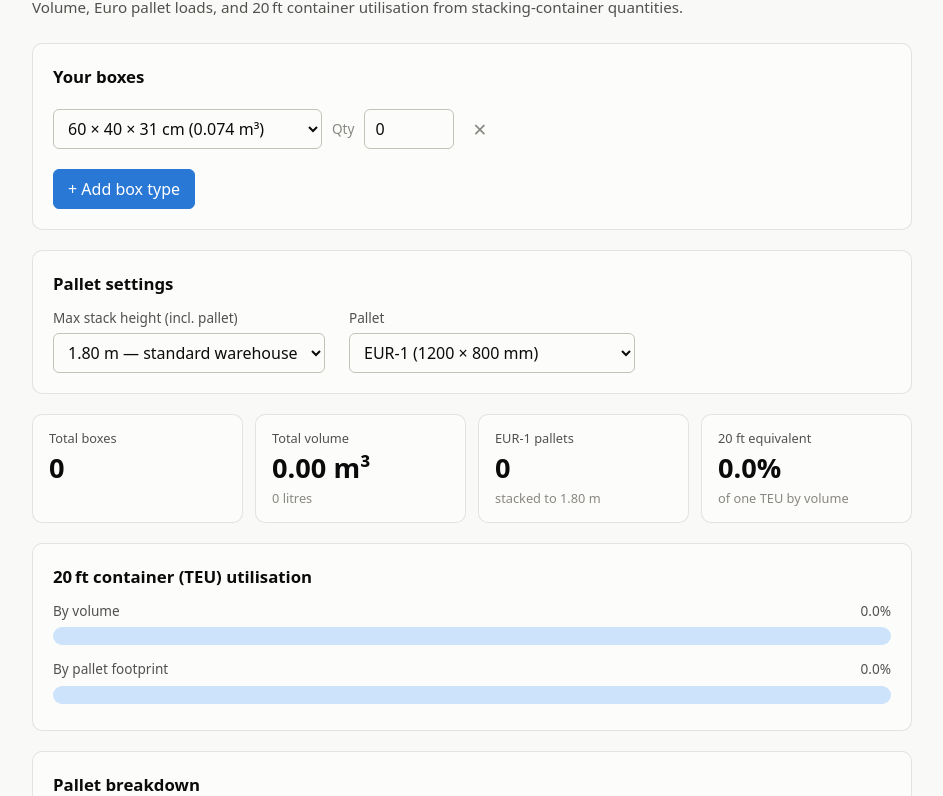
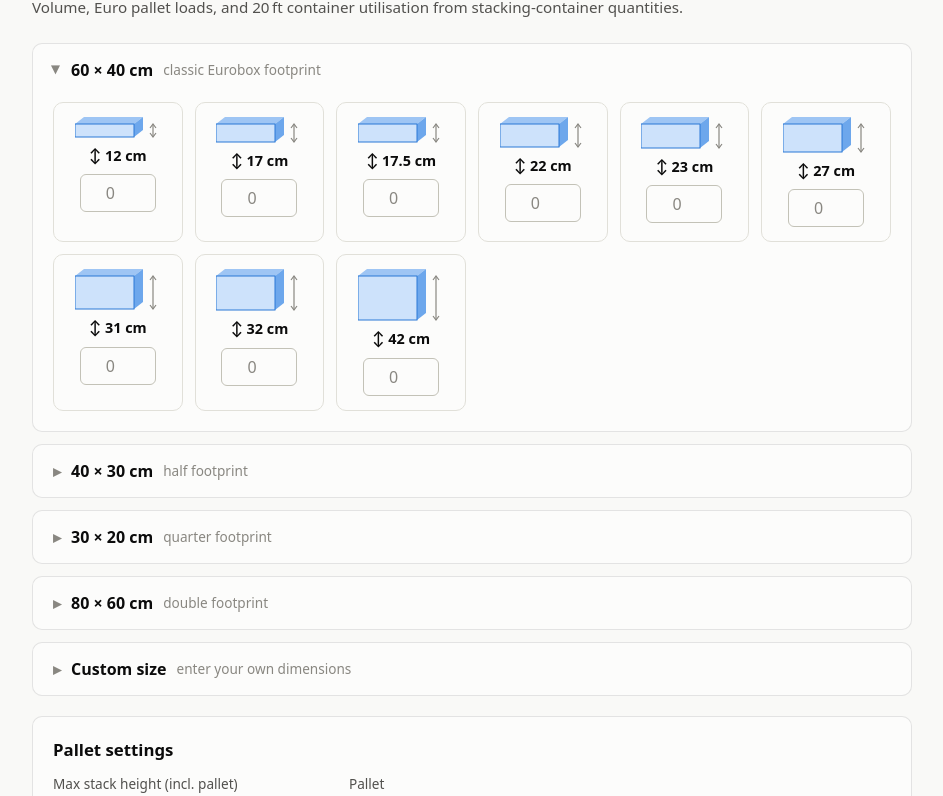
Before and after one commit to danielrosehill/storage-container-calculator, a plain HTML site: page index.html in a window 1280 px wide. Shown: the part 68-864 px from the top of the page, without its empty margins (168-1111 px from the left). Drawn offline with Linux system fonts and the light colour scheme.

Commit message:
Footprint-grouped tile UI with box icons + A4 PDF report
Co-Authored-By: Claude Fable 5 <noreply@anthropic.com>

```diff
--- a/index.html
+++ b/index.html
@@ -20,7 +20,9 @@
     --accent-track: #cde2fb;
     --accent-deep: #1c5cab;
     --critical: #d03b3b;
-    --good-text: #006300;
+    --box-front: #cde2fb;
+    --box-top: #9ec5f4;
+    --box-side: #6da7ec;
   }
   @media (prefers-color-scheme: dark) {
     :root:not([data-theme="light"]) {
@@ -37,7 +39,9 @@
       --accent-track: #184f95;
       --accent-deep: #86b6ef;
       --critical: #e66767;
-      --good-text: #0ca30c;
+      --box-front: #1c5cab;
+      --box-top: #2a78d6;
+      --box-side: #184f95;
     }
   }
   * { box-sizing: border-box; margin: 0; padding: 0; }
@@ -49,6 +53,7 @@
     padding: 24px 16px 64px;
   }
   main { max-width: 880px; margin: 0 auto; }
+  .page-head { display: flex; justify-content: space-between; align-items: flex-start; gap: 16px; flex-wrap: wrap; }
   h1 { font-size: 1.5rem; margin-bottom: 4px; }
   .subtitle { color: var(--text-secondary); margin-bottom: 24px; font-size: 0.95rem; }
   .card {
@@ -59,16 +64,17 @@
     margin-bottom: 20px;
   }
   .card h2 { font-size: 1.05rem; margin-bottom: 12px; }
-  /* ---- box rows ---- */
-  .box-row {
-    display: flex;
-    gap: 10px;
-    align-items: center;
-    flex-wrap: wrap;
-    padding: 8px 0;
-    border-bottom: 1px solid var(--grid);
+  button {
+    font: inherit;
+    padding: 8px 16px;
+    border: 1px solid var(--baseline);
+    border-radius: 6px;
+    background: var(--surface-1);
+    color: var(--text-primary);
+    cursor: pointer;
   }
-  .box-row:last-of-type { border-bottom: none; }
+  button:hover { border-color: var(--accent); }
+  button.primary { background: var(--accent); border-color: var(--accent); color: #fff; }
   select, input[type="number"] {
     font: inherit;
     padding: 7px 10px;
@@ -77,33 +83,72 @@
     background: var(--surface-1);
     color: var(--text-primary);
   }
-  select { min-width: 230px; }
-  input[type="number"] { width: 90px; }
-  .custom-dims { display: none; gap: 6px; align-items: center; }
-  .custom-dims.visible { display: flex; }
-  .custom-dims input { width: 70px; }
-  .custom-dims span { color: var(--text-muted); font-size: 0.85rem; }
-  button {
-    font: inherit;
-    padding: 7px 14px;
-    border: 1px solid var(--baseline);
-    border-radius: 6px;
+  /* ---- footprint accordions ---- */
+  details.footprint {
     background: var(--surface-1);
-    color: var(--text-primary);
+    border: 1px solid var(--border);
+    border-radius: 10px;
+    margin-bottom: 12px;
+    overflow: hidden;
+  }
+  details.footprint summary {
     cursor: pointer;
+    padding: 14px 20px;
+    font-weight: 600;
+    display: flex;
+    align-items: center;
+    gap: 10px;
+    list-style: none;
   }
-  button:hover { border-color: var(--accent); }
-  button.primary { background: var(--accent); border-color: var(--accent); color: #fff; }
-  button.remove {
-    border: none;
-    background: none;
+  details.footprint summary::-webkit-details-marker { display: none; }
+  details.footprint summary::before {
+    content: "▸";
     color: var(--text-muted);
-    font-size: 1.1rem;
-    padding: 4px 8px;
+    transition: transform 0.15s ease;
   }
-  button.remove:hover { color: var(--critical); }
-  .row-label { font-size: 0.85rem; color: var(--text-muted); }
-  .add-row-wrap { margin-top: 12px; }
+  details.footprint[open] summary::before { transform: rotate(90deg); }
+  summary .fp-sub { font-weight: 400; color: var(--text-muted); font-size: 0.85rem; }
+  summary .fp-count {
+    margin-left: auto;
+    font-weight: 600;
+    font-size: 0.85rem;
+    color: var(--accent-deep);
+    background: var(--accent-track);
+    border-radius: 999px;
+    padding: 2px 12px;
+  }
+  summary .fp-count:empty { display: none; }
+  .size-grid {
+    display: grid;
+    grid-template-columns: repeat(auto-fill, minmax(128px, 1fr));
+    gap: 12px;
+    padding: 6px 20px 20px;
+  }
+  .size-tile {
+    border: 1px solid var(--grid);
+    border-radius: 10px;
+    padding: 12px 10px 14px;
+    text-align: center;
+    background: var(--surface-1);
+  }
+  .size-tile.active { border-color: var(--accent); box-shadow: 0 0 0 1px var(--accent); }
+  .size-tile svg { display: block; margin: 0 auto 4px; }
+  .size-tile .ht-label { font-size: 0.9rem; font-weight: 600; margin-bottom: 8px; }
+  .size-tile input {
+    width: 76px;
+    text-align: center;
+    padding: 6px 4px;
+  }
+  .size-tile input::placeholder { color: var(--text-muted); }
+  /* custom rows */
+  .custom-row { display: flex; gap: 8px; align-items: center; flex-wrap: wrap; padding: 6px 0; }
+  .custom-row input { width: 74px; }
+  .custom-row .x { color: var(--text-muted); }
+  .custom-row button.remove { border: none; background: none; color: var(--text-muted); font-size: 1.05rem; padding: 4px 8px; }
+  .custom-row button.remove:hover { color: var(--critical); }
+  .custom-wrap { padding: 6px 20px 16px; }
+  .custom-wrap .add { margin-top: 8px; }
+  .custom-hint { font-size: 0.8rem; color: var(--text-muted); margin-top: 6px; }
   /* ---- settings ---- */
   .settings { display: flex; gap: 24px; flex-wrap: wrap; }
   .setting label { display: block; font-size: 0.85rem; color: var(--text-secondary); margin-bottom: 4px; }
@@ -137,7 +182,8 @@
     border-radius: 9px;
     background: var(--accent-track);
     overflow: hidden;
-    position: relative;
+    print-color-adjust: exact;
+    -webkit-print-color-adjust: exact;
   }
   .meter .fill {
     height: 100%;
@@ -163,7 +209,7 @@
   /* ---- pallet diagrams ---- */
   .diagrams { display: flex; gap: 20px; flex-wrap: wrap; }
   .diagram { text-align: center; }
-  .diagram .cap { font-size: 0.8rem; color: var(--text-secondary); margin-top: 6px; max-width: 200px; }
+  .diagram .cap { font-size: 0.8rem; color: var(--text-secondary); margin-top: 6px; max-width: 220px; }
   .diagram svg { display: block; }
   .empty-note { color: var(--text-muted); font-size: 0.9rem; }
   footer {
@@ -173,22 +219,62 @@
     color: var(--text-muted);
   }
   footer p { margin-bottom: 4px; }
+  /* ---- print (A4 PDF report) ---- */
+  .print-only { display: none; }
+  @media print {
+    @page { size: A4; margin: 14mm; }
+    :root {
+      color-scheme: light;
+      --surface-1: #ffffff; --page: #ffffff;
+      --text-primary: #0b0b0b; --text-secondary: #52514e; --text-muted: #898781;
+      --grid: #e1e0d9; --baseline: #c3c2b7; --border: #d5d4cd;
+      --accent: #2a78d6; --accent-track: #cde2fb; --accent-deep: #1c5cab;
+      --critical: #d03b3b;
+      --box-front: #cde2fb; --box-top: #9ec5f4; --box-side: #6da7ec;
+    }
+    body { padding: 0; background: #ffffff; }
+    .no-print { display: none !important; }
+    .print-only { display: block; }
+    .card { border: none; padding: 0; margin-bottom: 18px; break-inside: avoid; }
+    .card h2 { border-bottom: 1px solid var(--baseline); padding-bottom: 4px; margin-bottom: 10px; }
+    .tiles { break-inside: avoid; grid-template-columns: repeat(4, 1fr); }
+    .tile { break-inside: avoid; }
+    footer { break-inside: avoid; }
+    .diagrams { break-inside: avoid; }
+    * { print-color-adjust: exact; -webkit-print-color-adjust: exact; }
+    .print-head { margin-bottom: 18px; }
+    .print-head h1 { font-size: 1.3rem; }
+    .print-meta { font-size: 0.85rem; color: var(--text-secondary); }
+  }
 </style>
 </head>
 <body>
 <main>
-  <h1>Eurobox Logistics Calculator</h1>
-  <p class="subtitle">Volume, Euro pallet loads, and 20&thinsp;ft container utilisation from stacking-container quantities.</p>
+  <div class="print-only print-head">
+    <h1>Eurobox Logistics Calculation</h1>
+    <p class="print-meta" id="printMeta"></p>
+  </div>
 
-  <section class="card">
-    <h2>Your boxes</h2>
-    <div id="rows"></div>
-    <div class="add-row-wrap">
-      <button id="addRow" class="primary" type="button">+ Add box type</button>
+  <div class="page-head no-print">
+    <div>
+      <h1>Eurobox Logistics Calculator</h1>
+      <p class="subtitle">Volume, Euro pallet loads, and 20&thinsp;ft container utilisation from stacking-container quantities.</p>
     </div>
-  </section>
+    <button id="pdfBtn" type="button" title="Opens the print dialog — choose “Save as PDF”">🖨 Save as PDF</button>
+  </div>
 
-  <section class="card">
+  <div id="sections" class="no-print"></div>
+
+  <details class="footprint no-print" id="customSection">
+    <summary>Custom size <span class="fp-sub">enter your own dimensions</span><span class="fp-count" id="count-custom"></span></summary>
+    <div class="custom-wrap">
+      <div id="customRows"></div>
+      <button class="add" type="button" id="addCustom">+ Add custom box</button>
+      <p class="custom-hint">Dimensions in cm, external.</p>
+    </div>
+  </details>
+
+  <section class="card no-print" style="margin-top:20px">
     <h2>Pallet settings</h2>
     <div class="settings">
       <div class="setting">
@@ -228,7 +314,7 @@
 
   <section class="card">
     <h2>Pallet breakdown</h2>
-    <div id="palletTable"><p class="empty-note">Add boxes above to see the breakdown.</p></div>
+    <div id="palletTable"><p class="empty-note">Enter quantities above to see the breakdown.</p></div>
   </section>
 
   <section class="card">
@@ -246,31 +332,15 @@
 "use strict";
 
 // ---- reference data (all dimensions in mm, external) ----
-const BOX_SIZES = [
-  // 600 x 400 footprint — the classic Eurobox / Euronorm footprint
-  { id: "600x400x120", L: 600, W: 400, H: 120 },
-  { id: "600x400x170", L: 600, W: 400, H: 170 },
-  { id: "600x400x175", L: 600, W: 400, H: 175 },
-  { id: "600x400x220", L: 600, W: 400, H: 220 },
-  { id: "600x400x230", L: 600, W: 400, H: 230 },
-  { id: "600x400x270", L: 600, W: 400, H: 270 },
-  { id: "600x400x310", L: 600, W: 400, H: 310 },
-  { id: "600x400x320", L: 600, W: 400, H: 320 },
-  { id: "600x400x420", L: 600, W: 400, H: 420 },
-  // 400 x 300 half footprint
-  { id: "400x300x120", L: 400, W: 300, H: 120 },
-  { id: "400x300x170", L: 400, W: 300, H: 170 },
-  { id: "400x300x220", L: 400, W: 300, H: 220 },
-  { id: "400x300x270", L: 400, W: 300, H: 270 },
-  { id: "400x300x320", L: 400, W: 300, H: 320 },
-  // 300 x 200 quarter footprint
-  { id: "300x200x120", L: 300, W: 200, H: 120 },
-  { id: "300x200x170", L: 300, W: 200, H: 170 },
-  { id: "300x200x220", L: 300, W: 200, H: 220 },
-  // 800 x 600 double footprint
-  { id: "800x600x220", L: 800, W: 600, H: 220 },
-  { id: "800x600x320", L: 800, W: 600, H: 320 },
-  { id: "800x600x420", L: 800, W: 600, H: 420 },
+const FOOTPRINTS = [
+  { key: "600x400", L: 600, W: 400, name: "60 × 40 cm", sub: "classic Eurobox footprint", open: true,
+    heights: [120, 170, 175, 220, 230, 270, 310, 320, 420] },
+  { key: "400x300", L: 400, W: 300, name: "40 × 30 cm", sub: "half footprint", open: false,
+    heights: [120, 170, 220, 270, 320] },
+  { key: "300x200", L: 300, W: 200, name: "30 × 20 cm", sub: "quarter footprint", open: false,
+    heights: [120, 170, 220] },
+  { key: "800x600", L: 800, W: 600, name: "80 × 60 cm", sub: "double footprint", open: false,
+    heights: [220, 320, 420] },
 ];
 
 const PALLETS = {
@@ -280,101 +350,89 @@ const PALLETS = {
 
 const TEU_VOLUME_M3 = 33.2; // 20ft container internal volume
 
-function sizeLabel(s) {
-  return `${s.L / 10} × ${s.W / 10} × ${s.H / 10} cm  (${(s.L * s.W * s.H / 1e9).toFixed(3)} m³)`;
+const cm = mm => (mm / 10) % 1 === 0 ? String(mm / 10) : (mm / 10).toFixed(1);
+
+// ---- box icon: small oblique-projection box with a height arrow ----
+function boxIcon(L, W, H) {
+  const w = Math.round(L * 0.075) + 14;      // front-face width from footprint length
+  const h = Math.max(10, Math.round(H * 0.105)); // front-face height from box height
+  const dx = 9, dy = 7;                       // depth offset
+  const faceY = dy + 2;
+  const arrowX = w + dx + 10;
+  const svgW = arrowX + 8, svgH = faceY + h + 4;
+  const yTop = faceY, yBot = faceY + h;
+  return `<svg width="${svgW}" height="${svgH}" viewBox="0 0 ${svgW} ${svgH}" aria-hidden="true">
+    <polygon points="0,${faceY} ${dx},${faceY - dy} ${w + dx},${faceY - dy} ${w},${faceY}" fill="var(--box-top)"/>
+    <polygon points="${w},${faceY} ${w + dx},${faceY - dy} ${w + dx},${yBot - dy} ${w},${yBot}" fill="var(--box-side)"/>
+    <rect x="0" y="${faceY}" width="${w}" height="${h}" fill="var(--box-front)" stroke="var(--accent)" stroke-width="1"/>
+    <line x1="${arrowX}" y1="${yTop}" x2="${arrowX}" y2="${yBot}" stroke="var(--text-muted)" stroke-width="1.2"/>
+    <polyline points="${arrowX - 3},${yTop + 4} ${arrowX},${yTop} ${arrowX + 3},${yTop + 4}" fill="none" stroke="var(--text-muted)" stroke-width="1.2"/>
+    <polyline points="${arrowX - 3},${yBot - 4} ${arrowX},${yBot} ${arrowX + 3},${yBot - 4}" fill="none" stroke="var(--text-muted)" stroke-width="1.2"/>
+  </svg>`;
 }
 
-// ---- row management ----
-const rowsEl = document.getElementById("rows");
-let rowSeq = 0;
+// ---- build the footprint sections ----
+const sectionsEl = document.getElementById("sections");
+for (const fp of FOOTPRINTS) {
+  const det = document.createElement("details");
+  det.className = "footprint";
+  if (fp.open) det.open = true;
+  det.innerHTML =
+    `<summary>${fp.name} <span class="fp-sub">${fp.sub}</span><span class="fp-count" id="count-${fp.key}"></span></summary>` +
+    `<div class="size-grid">` +
+    fp.heights.map(H =>
+      `<div class="size-tile" data-fp="${fp.key}" data-h="${H}">` +
+      boxIcon(fp.L, fp.W, H) +
+      `<div class="ht-label">↕ ${cm(H)} cm</div>` +
+      `<input type="number" min="0" placeholder="0" inputmode="numeric" ` +
+      `aria-label="Quantity of ${fp.name} × ${cm(H)} cm boxes">` +
+      `</div>`
+    ).join("") +
+    `</div>`;
+  sectionsEl.appendChild(det);
+}
+sectionsEl.addEventListener("input", recalc);
 
-function addRow(presetId) {
+// ---- custom rows ----
+const customRowsEl = document.getElementById("customRows");
+function addCustomRow() {
   const row = document.createElement("div");
-  row.className = "box-row";
-  row.dataset.rowId = ++rowSeq;
+  row.className = "custom-row";
+  row.innerHTML =
+    '<input type="number" class="cL" placeholder="L" min="1" aria-label="Length cm"><span class="x">×</span>' +
+    '<input type="number" class="cW" placeholder="W" min="1" aria-label="Width cm"><span class="x">×</span>' +
+    '<input type="number" class="cH" placeholder="H" min="1" aria-label="Height cm"><span class="x">cm</span>' +
+    '<span class="x" style="margin-left:8px">Qty</span><input type="number" class="cQ" min="0" placeholder="0" aria-label="Quantity">' +
+    '<button class="remove" type="button" title="Remove">✕</button>';
+  row.querySelector(".remove").addEventListener("click", () => { row.remove(); recalc(); });
+  row.addEventListener("input", recalc);
+  customRowsEl.appendChild(row);
+}
+document.getElementById("addCustom").addEventListener("click", addCustomRow);
+addCustomRow();
 
-  const select = document.createElement("select");
-  select.setAttribute("aria-label", "Box size");
-  let currentGroup = null;
-  let groupEl = null;
-  for (const s of BOX_SIZES) {
-    const footprint = `${s.L / 10} × ${s.W / 10} cm footprint`;
-    if (footprint !== currentGroup) {
-      currentGroup = footprint;
-      groupEl = document.createElement("optgroup");
-      groupEl.label = footprint;
-      select.appendChild(groupEl);
-    }
-    const opt = document.createElement("option");
-    opt.value = s.id;
-    opt.textContent = sizeLabel(s);
-    groupEl.appendChild(opt);
-  }
-  const customOpt = document.createElement("option");
-  customOpt.value = "custom";
-  customOpt.textContent = "Custom dimensions…";
-  select.appendChild(customOpt);
-  if (presetId) select.value = presetId;
-
-  const customDims = document.createElement("div");
-  customDims.className = "custom-dims";
-  customDims.innerHTML =
-    '<input type="number" class="cL" placeholder="L" min="1" aria-label="Length cm"> <span>×</span>' +
-    '<input type="number" class="cW" placeholder="W" min="1" aria-label="Width cm"> <span>×</span>' +
-    '<input type="number" class="cH" placeholder="H" min="1" aria-label="Height cm"> <span>cm</span>';
-
-  const qtyLabel = document.createElement("span");
-  qtyLabel.className = "row-label";
-  qtyLabel.textContent = "Qty";
-
-  const qty = document.createElement("input");
-  qty.type = "number";
-  qty.min = "0";
-  qty.value = "0";
-  qty.setAttribute("aria-label", "Quantity");
-
-  const remove = document.createElement("button");
-  remove.className = "remove";
-  remove.type = "button";
-  remove.title = "Remove row";
-  remove.textContent = "✕";
-  remove.addEventListener("click", () => { row.remove(); recalc(); });
-
-  select.addEventListener("change", () => {
-    customDims.classList.toggle("visible", select.value === "custom");
-    recalc();
-  });
-  [qty, ...customDims.querySelectorAll("input")].forEach(el =>
-    el.addEventListener("input", recalc));
-
-  row.append(select, customDims, qtyLabel, qty, remove);
-  rowsEl.appendChild(row);
-}
-
-document.getElementById("addRow").addEventListener("click", () => addRow());
 document.getElementById("stackHeight").addEventListener("change", recalc);
 document.getElementById("palletType").addEventListener("change", recalc);
+document.getElementById("pdfBtn").addEventListener("click", () => window.print());
 
-// ---- calculation ----
-function readRows() {
+// ---- read inputs ----
+function readBoxes() {
   const out = [];
-  for (const row of rowsEl.querySelectorAll(".box-row")) {
-    const select = row.querySelector("select");
-    const qty = parseInt(row.querySelector('input[aria-label="Quantity"]').value, 10) || 0;
+  for (const tile of sectionsEl.querySelectorAll(".size-tile")) {
+    const qty = parseInt(tile.querySelector("input").value, 10) || 0;
+    tile.classList.toggle("active", qty > 0);
     if (qty <= 0) continue;
-    let L, W, H, name;
-    if (select.value === "custom") {
-      L = (parseFloat(row.querySelector(".cL").value) || 0) * 10;
-      W = (parseFloat(row.querySelector(".cW").value) || 0) * 10;
-      H = (parseFloat(row.querySelector(".cH").value) || 0) * 10;
-      if (L <= 0 || W <= 0 || H <= 0) continue;
-      name = `Custom ${L / 10} × ${W / 10} × ${H / 10} cm`;
-    } else {
-      const s = BOX_SIZES.find(b => b.id === select.value);
-      ({ L, W, H } = s);
-      name = `${L / 10} × ${W / 10} × ${H / 10} cm`;
-    }
-    out.push({ name, L, W, H, qty });
+    const fp = FOOTPRINTS.find(f => f.key === tile.dataset.fp);
+    const H = parseInt(tile.dataset.h, 10);
+    out.push({ name: `${cm(fp.L)} × ${cm(fp.W)} × ${cm(H)} cm`, fpKey: fp.key, L: fp.L, W: fp.W, H, qty });
+  }
+  for (const row of customRowsEl.querySelectorAll(".custom-row")) {
+    const qty = parseInt(row.querySelector(".cQ").value, 10) || 0;
+    const L = (parseFloat(row.querySelector(".cL").value) || 0) * 10;
+    const W = (parseFloat(row.querySelector(".cW").value) || 0) * 10;
+    const H = (parseFloat(row.querySelector(".cH").value) || 0) * 10;
+    if (qty <= 0 || L <= 0 || W <= 0 || H <= 0) continue;
+    out.push({ name: `Custom ${cm(L)} × ${cm(W)} × ${cm(H)} cm`, fpKey: "custom", L, W, H, qty });
   }
   return out;
 }
@@ -389,7 +447,7 @@ function bestLayer(box, pallet) {
 }
 
 function compute() {
-  const boxes = readRows();
+  const boxes = readBoxes();
   const stackH = parseInt(document.getElementById("stackHeight").value, 10);
   const pallet = PALLETS[document.getElementById("palletType").value];
 
@@ -417,6 +475,15 @@ function compute() {
 // ---- rendering ----
 const fmt = new Intl.NumberFormat("en-US");
 const fmtVol = v => v >= 10 ? v.toFixed(1) : v.toFixed(2);
+
+function renderCounts(r) {
+  const byFp = {};
+  for (const b of r.boxes) byFp[b.fpKey] = (byFp[b.fpKey] || 0) + b.qty;
+  for (const fp of [...FOOTPRINTS.map(f => f.key), "custom"]) {
+    const el = document.getElementById("count-" + fp);
+    el.textContent = byFp[fp] ? `${fmt.format(byFp[fp])} boxes` : "";
+  }
+}
 
 function renderTiles(r) {
   const tiles = [
@@ -459,7 +526,7 @@ function renderMeters(r) {
 function renderTable(r) {
   const host = document.getElementById("palletTable");
   if (r.boxes.length === 0) {
-    host.innerHTML = '<p class="empty-note">Add boxes above to see the breakdown.</p>';
+    host.innerHTML = '<p class="empty-note">Enter quantities above to see the breakdown.</p>';
     return;
   }
   const rows = r.boxes.map(b => {
@@ -510,16 +577,24 @@ function renderDiagrams(r) {
   ).join("");
 }
 
+function renderPrintMeta(r) {
+  const d = new Date();
+  document.getElementById("printMeta").textContent =
+    `${d.toLocaleDateString("en-GB", { day: "numeric", month: "long", year: "numeric" })} · ` +
+    `${r.pallet.name} pallet · max stack ${(r.stackH / 1000).toFixed(2)} m · ` +
+    `generated with the Eurobox Logistics Calculator`;
+}
+
 function recalc() {
   const r = compute();
+  renderCounts(r);
   renderTiles(r);
   renderMeters(r);
   renderTable(r);
   renderDiagrams(r);
+  renderPrintMeta(r);
 }
 
-// start with one sensible default row
-addRow("600x400x310");
 recalc();
 </script>
 </body>
```
Also changed, not shown: 1 other file.
